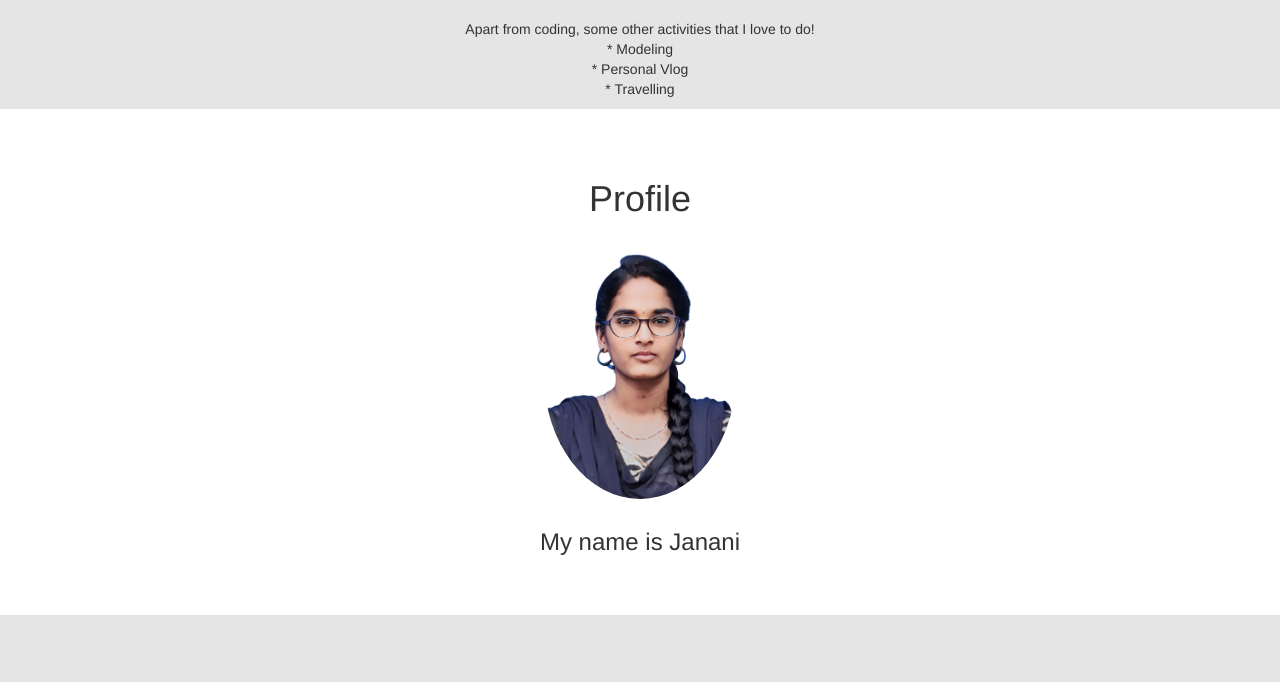
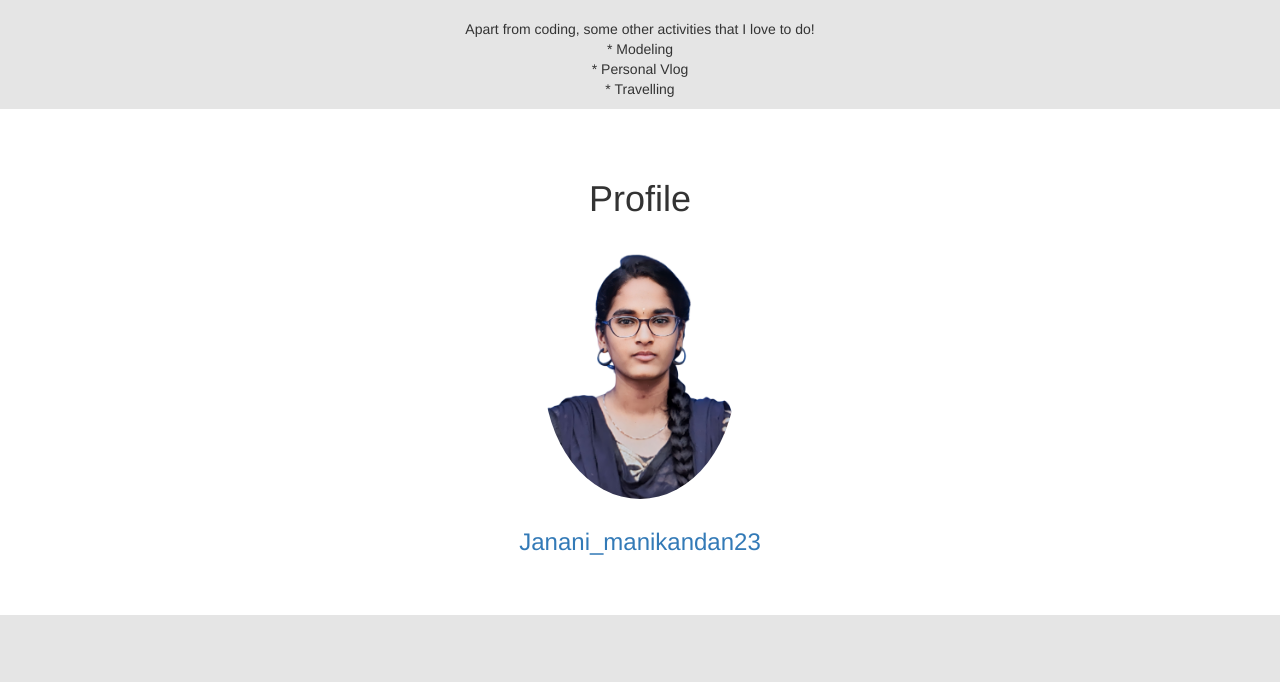
Before and after one commit to Jananimanikandan23/My-portfolio, a plain HTML site: page index.html in a window 1280 px wide. Shown: the part 640-1322 px from the top of the page. Drawn offline with nearby package versions, Linux system fonts and the light colour scheme.

Commit message:
Update index.html

```diff
--- a/index.html
+++ b/index.html
@@ -103,7 +103,8 @@
                 <div class="col-sm-12">
                     <h1>Profile</h1>
                     <img class="img-responsive img-circle mypic" src="img/janani23.png">
-                    <h3>My name is Janani</h3>
+                    <h3><a href="https://www.instagram.com/janani_manikandan23/" target="_blank">Janani_manikandan23</a></h3>
+
                 </div>
             </div>
         </div>
```
